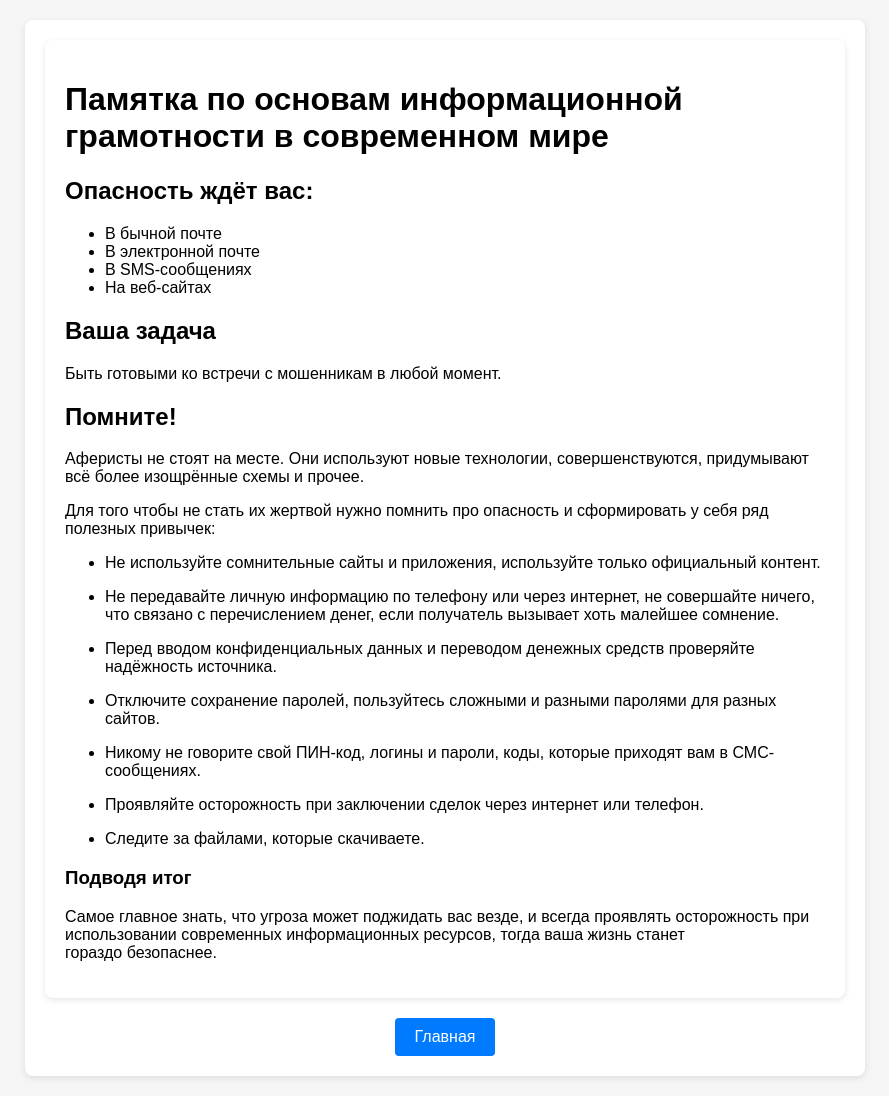
After one commit to daret-rev/fish_chat, a Flask app: page /memo in a window 1280 px wide. The commit adds this page. Shown: the whole page, without its empty margins (195-1084 px from the left). Run offline with Flask 3, Linux system fonts and the light colour scheme.

Commit message:
create memo.html

```diff
--- a/app.py
+++ b/app.py
@@ -58,6 +58,12 @@ with app.app_context():
 def index():
     return render_template('index.html')
 
+# ------------------------------------------------------------------
+# Памятка
+# ------------------------------------------------------------------
+@app.route('/memo')
+def memo():
+    return render_template('memo.html')
 # ------------------------------------------------------------------
 # Проверка сообщений
 # ------------------------------------------------------------------
--- a/templates/index.html
+++ b/templates/index.html
@@ -19,6 +19,9 @@
             <p class="hero-subtitle">Узнайте, действительно ли это фейковая новость</p>
 
             <div class="button-container">
+                <a href="{{ url_for('memo') }}">
+                    <button class="secondary-button">Памятка</button>
+                </a>
                 <a href="{{ url_for('train_preview') }}">
                     <button class="primary-button">Начать тренировку</button>
                 </a>
--- /dev/null
+++ b/templates/memo.html
@@ -0,0 +1,54 @@
+{% extends 'base.html' %}
+
+{% block title %}
+    Памятка
+{% endblock %}
+
+{% block content %}
+    <div class="container">
+        <h1>Памятка по основам информационной грамотности в современном мире</h1>
+
+        <section>
+            <h2>Опасность ждёт вас:</h2>
+            <!--<p>Вам будут представлены различные сообщения, которые могут прийти:</p>-->
+            <ul>
+                <li>В бычной почте</li>
+                <li>В электронной почте</li>
+                <li>В SMS-сообщениях</li>
+                <li>На веб-сайтах</li>
+            </ul>
+        </section>
+
+        <section>
+            <h2>Ваша задача</h2>
+            <p>Быть готовыми ко встречи с мошенникам в любой момент.</p>
+        </section>
+
+        <section>
+            <h2>Помните!</h2>
+            <p> Аферисты не стоят на месте. Они используют новые технологии, совершенствуются, придумывают всё более изощрённые схемы и прочее.</p>
+            <p>Для того чтобы не стать их жертвой нужно помнить про опасность и сформировать у себя ряд полезных привычек: </p>
+            <ul>
+                <li><span class="highlight">Не используйте сомнительные сайты и приложения, используйте только официальный контент.</span></li>
+                <p></p>
+                <li><span class="highlight">Не передавайте личную информацию по телефону или через интернет, не совершайте ничего, что связано с перечислением денег, если получатель вызывает хоть малейшее сомнение.</span></li>
+                <p></p>
+                <li><span class="highlight">Перед вводом конфиденциальных данных и переводом денежных средств проверяйте надёжность источника. </span></li>
+                <p></p>
+                <li><span class="highlight">Отключите сохранение паролей, пользуйтесь сложными и разными паролями для разных сайтов.</span></li>
+                <p></p>
+                <li><span class="highlight">Никому не говорите свой ПИН-код, логины и пароли, коды, которые приходят вам в СМС-сообщениях.</span></li>
+                <p></p>
+                <li><span class="highlight">Проявляйте осторожность при заключении сделок через интернет или телефон. </span></li>
+                <p></p>
+                <li><span class="highlight">Следите за файлами, которые скачиваете.</span></li>
+            </ul>
+
+        </section>
+
+        <section>
+            <h3>Подводя итог</h3>
+            <p>Самое главное знать, что угроза может поджидать вас везде, и всегда проявлять осторожность при использовании современных информационных ресурсов, тогда ваша жизнь станет гораздо безопаснее.</p>
+        </section>
+    </div>
+{% endblock %}
```
Also changed, not shown: 1 other file.
